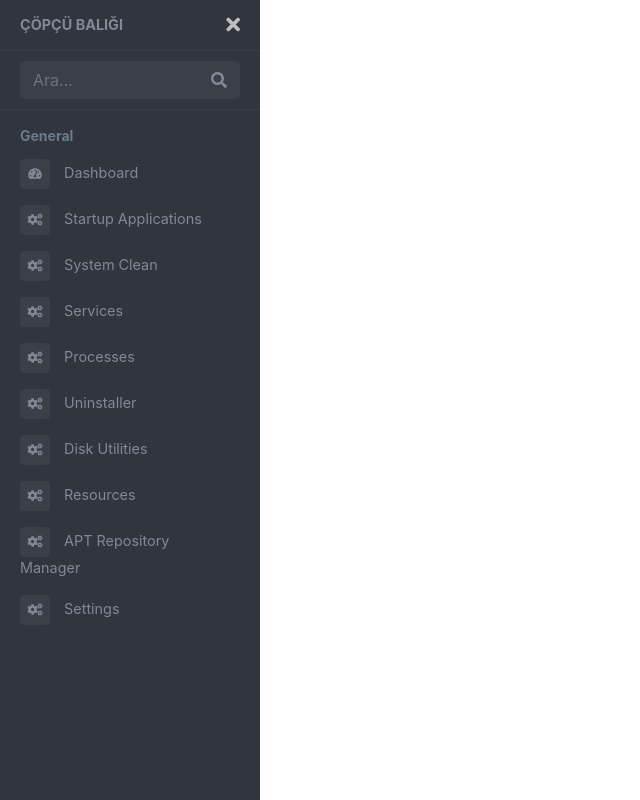
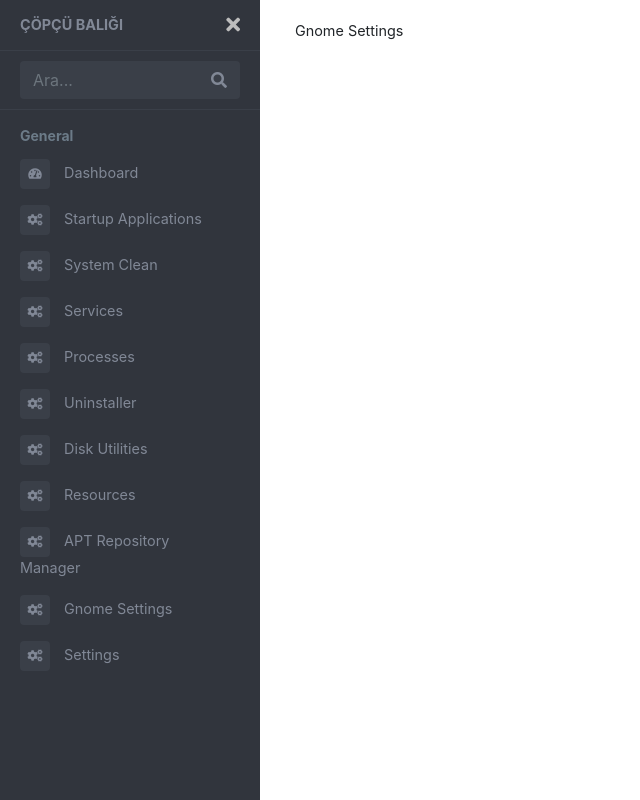
Before and after one commit to sustartx/copcu-baligi, a Vue app: page /gnome-settings in a window 1280 px wide. Shown: the whole page, without its empty margins (0-640 px from the left). Built offline with nearby package versions, Linux system fonts and the light colour scheme; what vue-flag-icon would draw is missing.

Commit message:
"Gnome Settings" için view ve rota oluşturuldu.

```diff
--- a/src/router/index.js
+++ b/src/router/index.js
@@ -51,6 +51,11 @@ const routes = [
     component: () => import('../views/APTRepositoryManager.vue')
   },
   {
+    path: '/gnome-settings',
+    name: 'GnomeSettings',
+    component: () => import('../views/GnomeSettings.vue')
+  },
+  {
     path: '/settings',
     name: 'Settings',
     // route level code-splitting
--- /dev/null
+++ b/src/views/GnomeSettings.vue
@@ -0,0 +1,3 @@
+<template>
+  <div>Gnome Settings</div>
+</template>
--- a/src/views/layout/Sidebar.vue
+++ b/src/views/layout/Sidebar.vue
@@ -88,6 +88,11 @@ export default {
           link: '/apt-repository-manager'
         },
         {
+          title: 'Gnome Settings',
+          class: 'fa fa-cogs',
+          link: '/gnome-settings'
+        },
+        {
           title: 'Settings',
           class: 'fa fa-cogs',
           link: '/settings'
```
